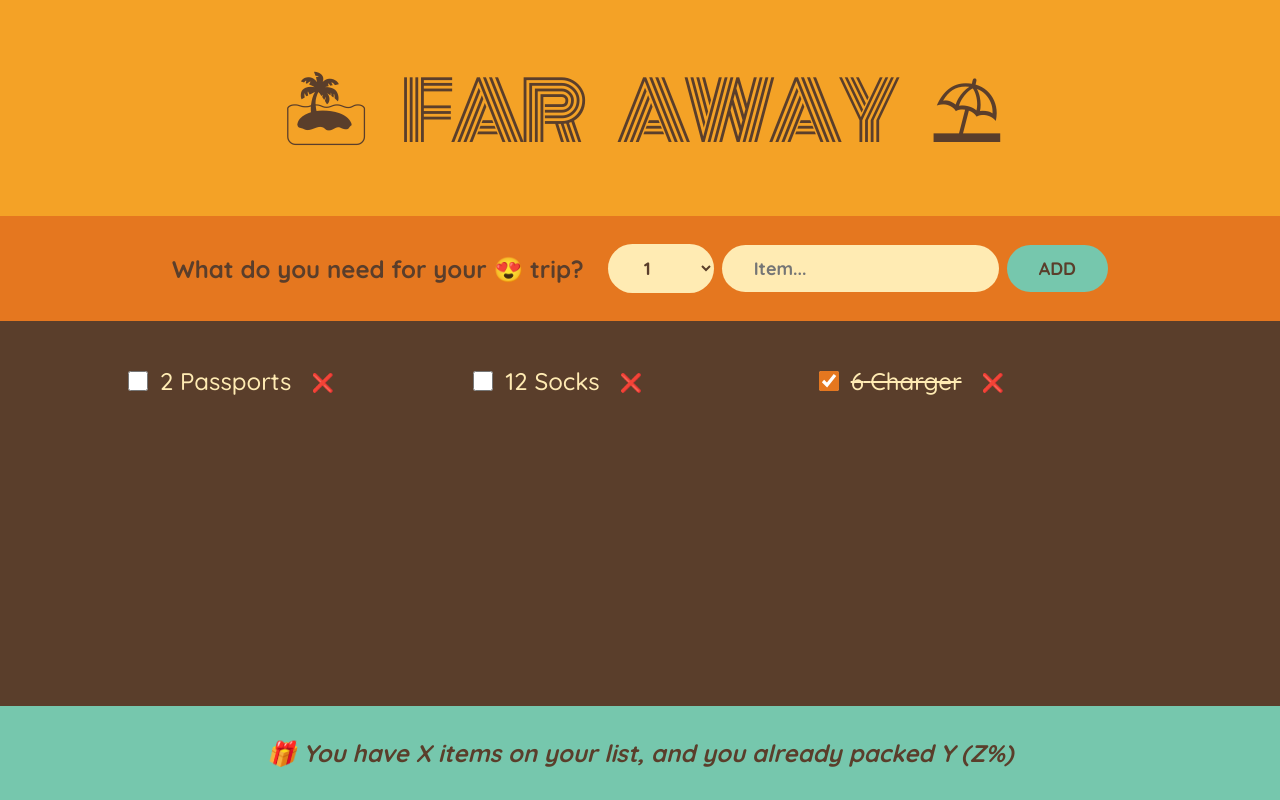
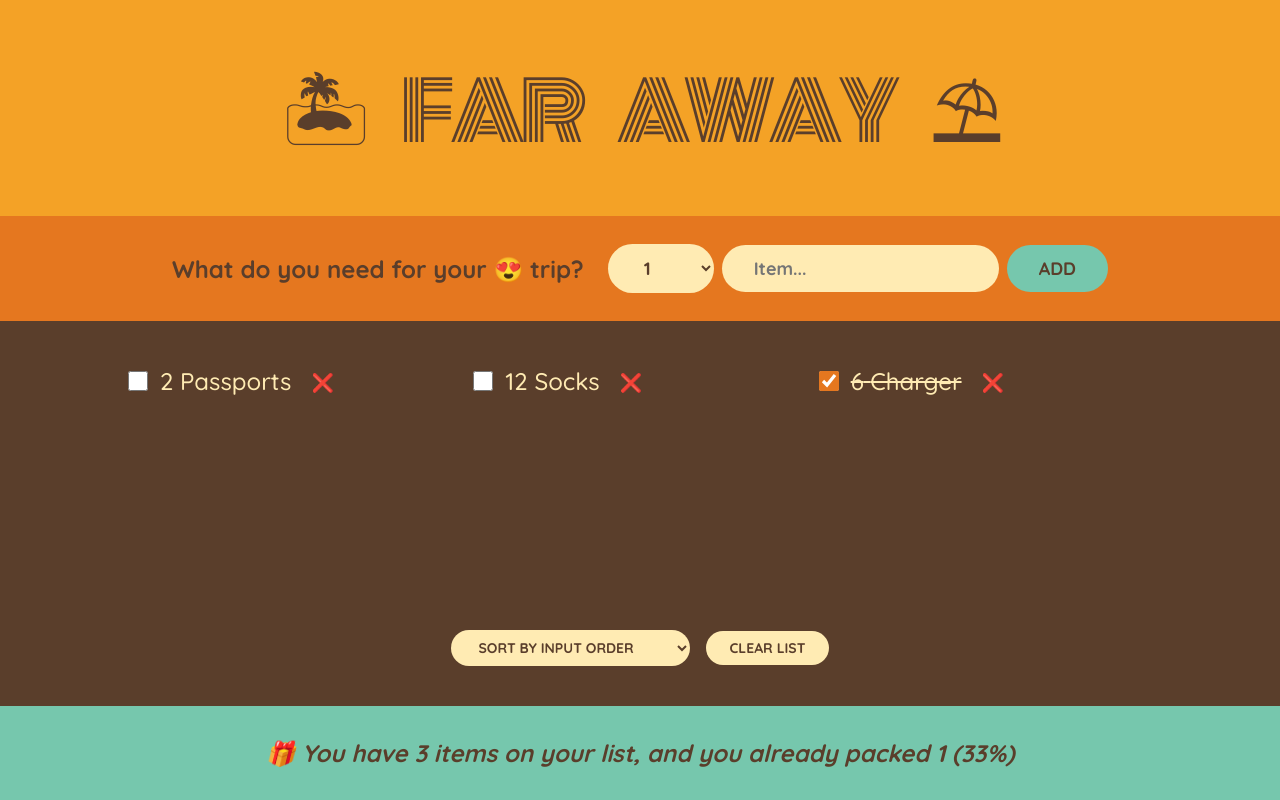
Before and after one commit to skerdishehaj/travel-list, a React (Create React App) app: page / in a window 1280 px wide. Built offline with nearby package versions, Linux system fonts and the light colour scheme.

Commit message:
Added sort and clear list functs

```diff
--- a/src/App.js
+++ b/src/App.js
@@ -37,6 +37,17 @@ function App() {
     );
   };
 
+  // Function to clear the list
+  const handleClearList = () => {
+    let confirmed = true;
+    if (items.length > 0) {
+      confirmed = window.confirm(
+        "Are you sure you want to clear the list? This cannot be undone."
+      );
+    }
+    if (confirmed) setItems([]);
+  };
+
   return (
     <div className="app">
       <Logo />
@@ -44,9 +55,13 @@ function App() {
       <PackingList
         onToggleItem={handleToggleItem}
         onDeleteItem={handleDeleteItem}
+        onClearList={handleClearList}
         items={items}
       />
-      <Stats />
+      <Stats
+        noOfItems={items.length}
+        noOfPackedItems={items.filter((item) => item.packed).length}
+      />
     </div>
   );
 }
--- /dev/null
+++ b/src/components/Actions.js
@@ -0,0 +1,14 @@
+function Actions({ sortBy, onSortBy, onClearList }) {
+  return (
+    <div className="actions">
+      <select value={sortBy} onChange={(e) => onSortBy(e.target.value)}>
+        <option value="input">Sort by input order</option>
+        <option value="description">Sort by description</option>
+        <option value="packed">Sort by packed status</option>
+      </select>
+      <button onClick={onClearList}>Clear List</button>
+    </div>
+  );
+}
+
+export default Actions;
--- a/src/components/Form.js
+++ b/src/components/Form.js
@@ -1,6 +1,6 @@
 import { useState } from "react";
 
-export default function Form({ onGetItem }) {
+export default function Form({ onAddItem }) {
   const [description, setDescription] = useState("");
   const [quantity, setQuantity] = useState(1);
 
@@ -11,7 +11,7 @@ export default function Form({ onGetItem }) {
     }
     const newItem = { description, quantity, packed: false, id: Date.now() };
     console.log(newItem);
-    onGetItem(newItem);
+    onAddItem(newItem);
     setQuantity(1);
     setDescription("");
   };
--- a/src/components/PackingList.js
+++ b/src/components/PackingList.js
@@ -1,11 +1,43 @@
+import { useState } from "react";
 import Item from "./Item";
+import Actions from "./Actions";
 
-export default function PackingList({ items, onDeleteItem, onToggleItem }) {
+export default function PackingList({
+  items,
+  onDeleteItem,
+  onToggleItem,
+  onClearList,
+}) {
+  const [sortBy, setSortBy] = useState("input");
+  let sortedItems = items.slice();
+
+  const handleSortBy = (sortBy) => {
+    setSortBy(sortBy);
+  };
+  if (items.length !== 0) {
+    switch (sortBy) {
+      case "input":
+        sortedItems = items.slice();
+        break;
+      case "description":
+        sortedItems = items
+          .slice()
+          .sort((a, b) => a.description.localeCompare(b.description));
+        break;
+      case "packed":
+        sortedItems = items
+          .slice()
+          .sort((a, b) => Number(a.packed) - Number(b.packed));
+        break;
+      default:
+        break;
+    }
+  }
   return (
     <div className="list">
       <ul>
-        {items.length > 0 &&
-          items.map((item) => (
+        {sortedItems.length > 0 &&
+          sortedItems.map((item) => (
             <Item
               onToggleItem={onToggleItem}
               onDeleteItem={onDeleteItem}
@@ -14,6 +46,11 @@ export default function PackingList({ items, onDeleteItem, onToggleItem }) {
             />
           ))}
       </ul>
+      <Actions
+        sortBy={sortBy}
+        onSortBy={handleSortBy}
+        onClearList={onClearList}
+      />
     </div>
   );
 }
--- a/src/components/Stats.js
+++ b/src/components/Stats.js
@@ -1,7 +1,21 @@
-export default function Stats() {
+export default function Stats({ noOfItems, noOfPackedItems }) {
+  let percentage = Math.round((noOfPackedItems / noOfItems) * 100);
+
+  if (!noOfItems)
+    return (
+      <footer className="stats">
+        <em>🙈 You have no items on your list. Start adding some items 🚀</em>
+      </footer>
+    );
+
   return (
     <footer className="stats">
-      <em>🎁 You have X items on your list, and you already packed Y (Z%)</em>
+      <em>
+        {percentage === 100
+          ? `You're all set for your trip! Ready to go ✈!`
+          : `
+        🎁 You have ${noOfItems} items on your list, and you already packed ${noOfPackedItems} (${percentage}%)`}
+      </em>
     </footer>
   );
 }
```
